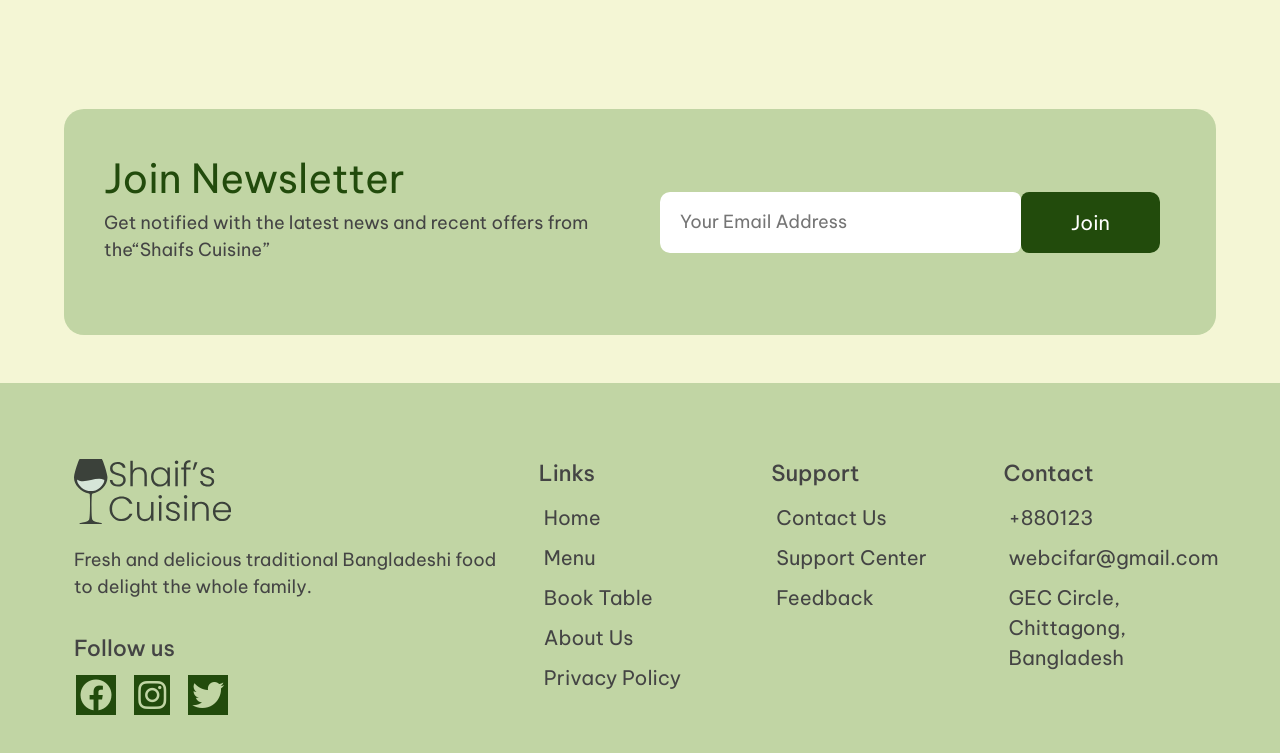
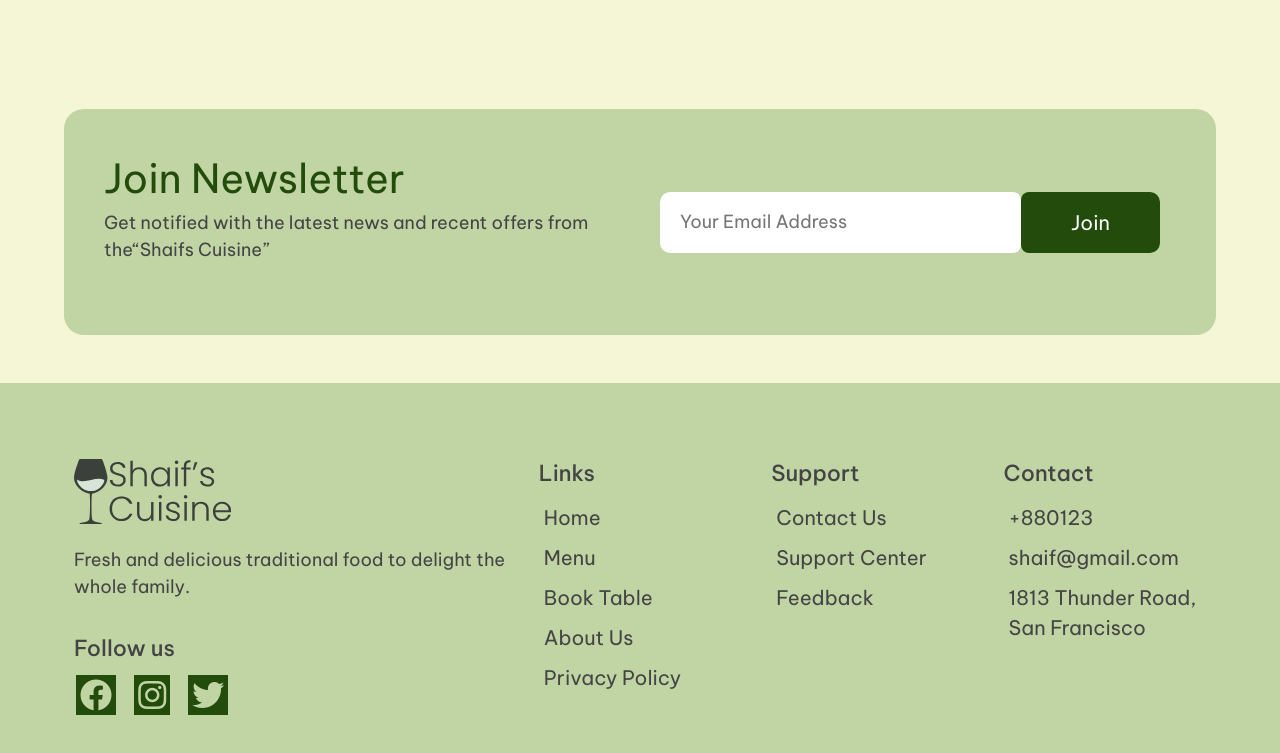
Before and after one commit to imane-webdev/shaif-s-cuisine, a plain HTML site: page index.html in a window 1280 px wide. Shown: the part 5778-6531 px from the top of the page. Drawn offline with Linux system fonts and the light colour scheme.

Commit message:
change footer

```diff
--- a/index.html
+++ b/index.html
@@ -551,8 +551,8 @@
             <div class="footer__social">
               <img class="footer__logo" src="images/logo.svg" alt="logo" />
               <p class="paragraph">
-                Fresh and delicious traditional Bangladeshi food to delight the
-                whole family.
+                Fresh and delicious traditional food to delight the whole
+                family.
               </p>
               <span class="heading-block">Follow us</span>
               <div>
@@ -603,8 +603,8 @@
               <span class="heading-block">Contact</span>
               <ul role="list">
                 <li class="footer__link">+880123</li>
-                <li class="footer__link">webcifar@gmail.com</li>
-                <li class="footer__link">GEC Circle, Chittagong, Bangladesh</li>
+                <li class="footer__link">shaif@gmail.com</li>
+                <li class="footer__link">1813 Thunder Road, San Francisco</li>
               </ul>
             </div>
           </div>
```
Also changed, not shown: about.html (+3 -4 lines), booking.html (+3 -3 lines), contact.html (+3 -4 lines), menu.html (+3 -4 lines).
